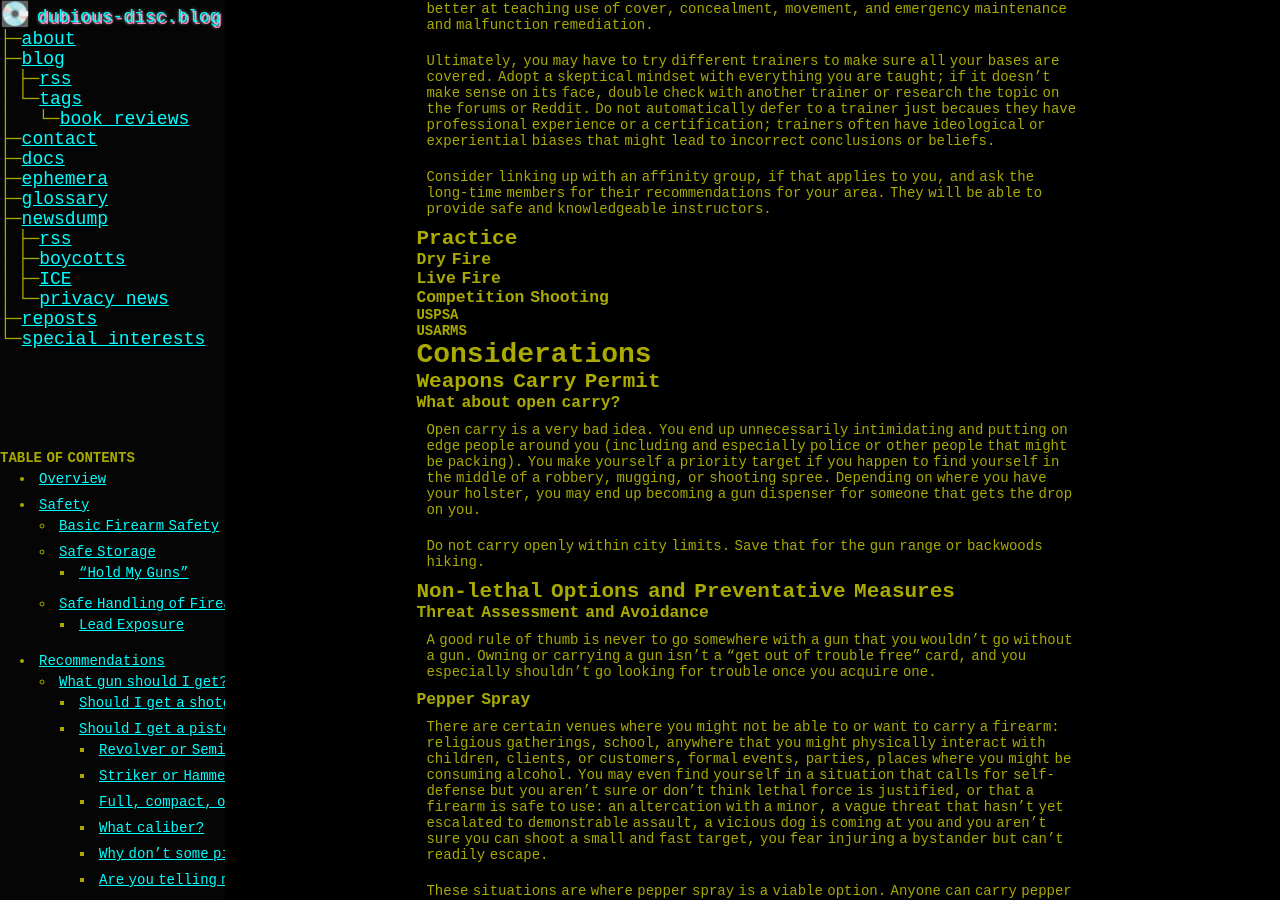
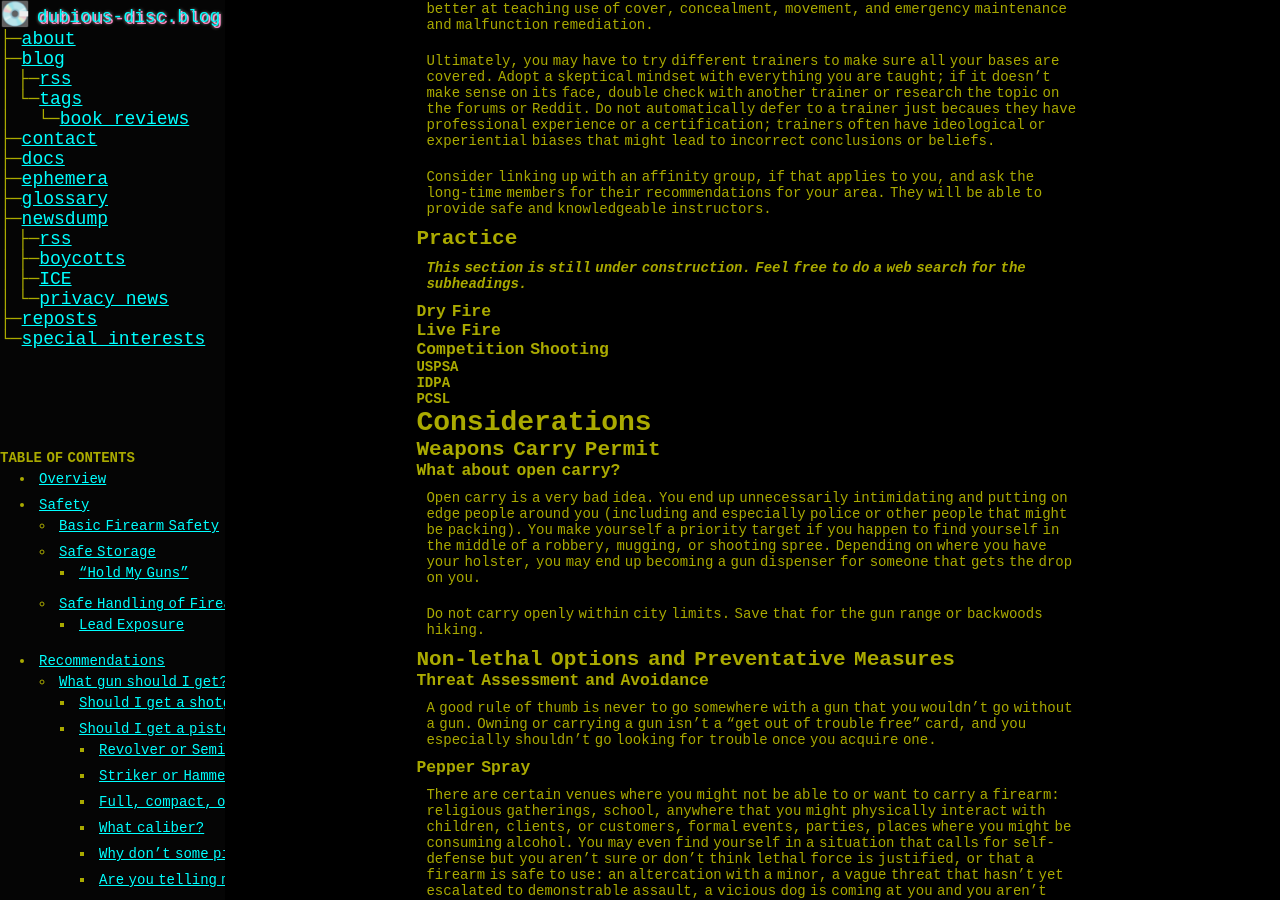
Before and after one commit to paranoid-porygon/paranoid-porygon.github.io, a Jekyll site: the page built from _pages/docs/first-gun-guide.md, in a window 1280 px wide and 900 px high, scrolled down 11151 px. Built offline with Jekyll 4.4.1, drawn with Linux system fonts in a browser that asks for light colours.

Commit message:
updated guy guide

```diff
--- a/_pages/docs/first-gun-guide.md
+++ b/_pages/docs/first-gun-guide.md
@@ -336,6 +337,8 @@ Consider linking up with an affinity group, if that applies to you, and ask the
 
 ## Practice {#practice}
 
+***This section is still under construction. Feel free to do a web search for the subheadings.***
+
 ### Dry Fire
 
 ### Live Fire
@@ -344,7 +347,9 @@ Consider linking up with an affinity group, if that applies to you, and ask the
 
 #### USPSA
 
-#### USARMS
+#### IDPA
+
+#### PCSL
 
 # Considerations
 
```
Also changed, not shown: other parts of _pages/docs/first-gun-guide.md (+1 -0 lines), 2 other files.
